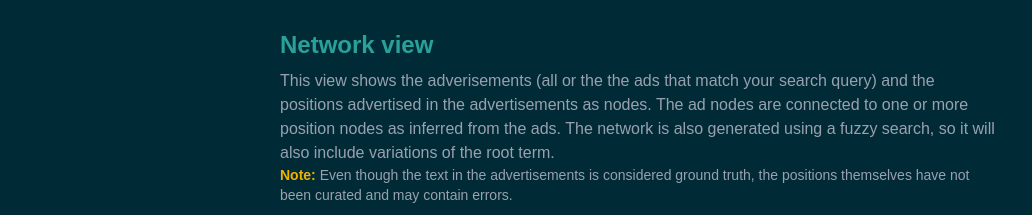
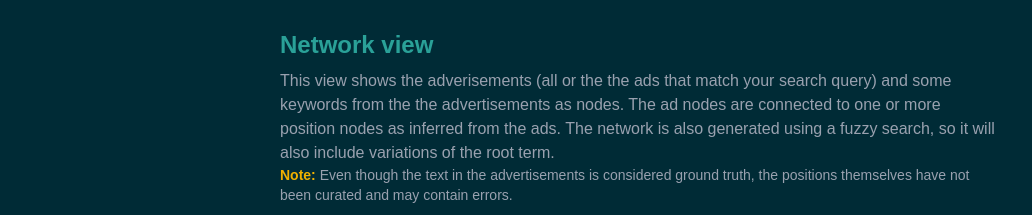
Before and after one commit to JobAds-FWFProject/vista, a Next.js app: page / in a window 1280 px wide. Shown: the part 328-543 px from the top of the page, without its empty margins (0-1032 px from the left). Built offline with nearby package versions, Linux system fonts and the light colour scheme.

Commit message:
feat: reset selected nodes, update intro

```diff
--- a/src/app/network/page.tsx
+++ b/src/app/network/page.tsx
@@ -121,6 +121,7 @@ export default function Network() {
     }
     const resetView = () => {
         handleResults([]);
+        setSelectedNode(null);
     }
     const handleNodeClick = (node: GraphNode) => {
         setSelectedNode(node);
--- a/src/app/page.tsx
+++ b/src/app/page.tsx
@@ -18,7 +18,7 @@ export default function Home() {
             <div className="mb-6">
                 <h2 className="text-2xl font-semibold mb-2"><Link href="/network">Network view</Link></h2>
                 <p className="text-gray-400">
-                    This view shows the adverisements (all or the the ads that match your search query) and the positions advertised in the advertisements as nodes. The ad nodes are connected to one or more position nodes as inferred from the ads. The network is also generated using a fuzzy search, so it will also include variations of the root term.
+                    This view shows the adverisements (all or the the ads that match your search query) and some keywords from the the advertisements as nodes. The ad nodes are connected to one or more position nodes as inferred from the ads. The network is also generated using a fuzzy search, so it will also include variations of the root term.
                 </p>
                 <p className='text-sm'><span className="font-semibold text-yellow-500">Note:</span>{' '}
                     <span className="text-gray-400">
```
